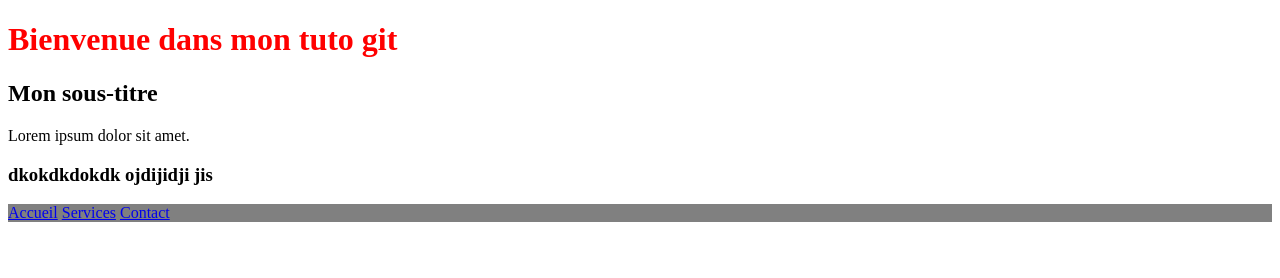
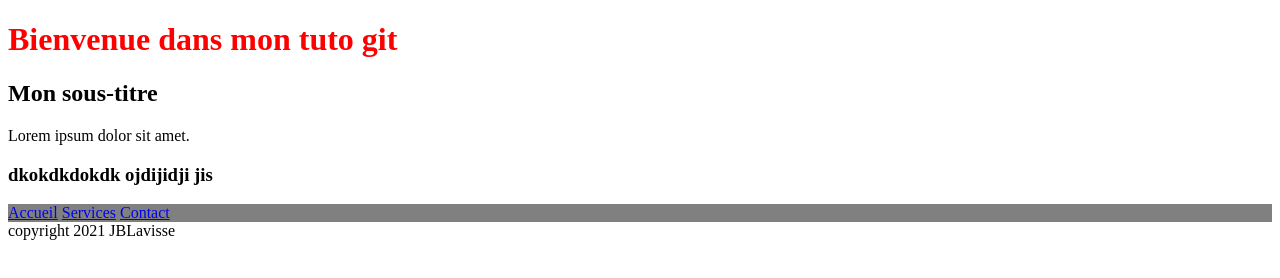
Before and after one commit to jblavisse/tuto-git-studi, a plain HTML site: page index.html in a window 1280 px wide. Drawn offline with Linux system fonts and the light colour scheme.

Commit message:
Add copyright in footer

```diff
--- a/index.html
+++ b/index.html
@@ -19,5 +19,9 @@
         <a href="/services">Services</a>
         <a href="/contact">Contact</a>
     </nav>
+
+    <footer>
+        copyright 2021 JBLavisse
+    </footer>
 </body>
 </html>
```
